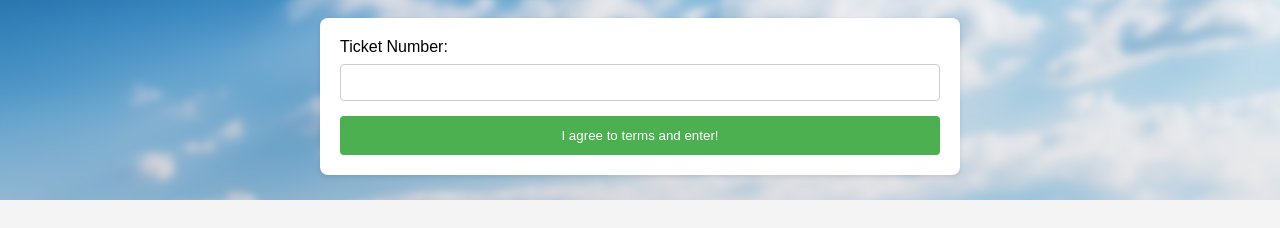
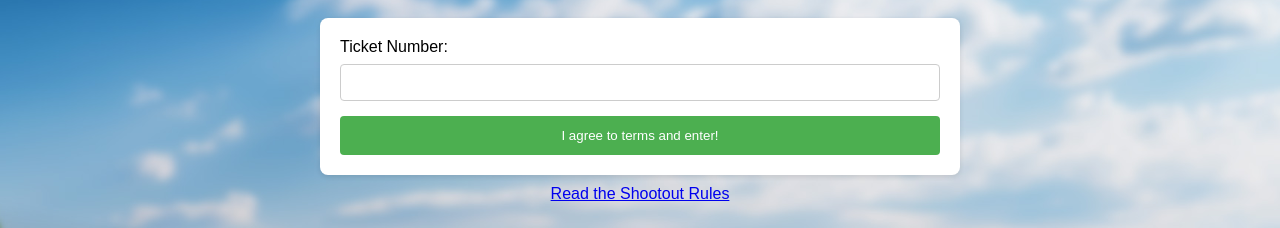
Before and after one commit to ringneck88/420FrontEnd, a website: page assets/index.html in a window 1280 px wide. Shown: the part 910-1138 px from the top of the page. Before the commit the page ends 1110 px from the top, so only its background shows below. Drawn offline with Linux system fonts and the light colour scheme.

Commit message:
Add link to shootout rules in index.html for easy access

```diff
--- a/assets/index.html
+++ b/assets/index.html
@@ -160,6 +160,9 @@
     <button type="submit">I agree to terms and enter!</button>
 </form>
 
+<!-- Add the link to shootoutRules.html here -->
+<a href="shootoutRules.html" style="display: block; text-align: center; margin-top: 10px;">Read the Shootout Rules</a>
+
 <div id="message"></div>
 <div id="fadeImages">
 	<img src="img/5000prize-big.png" class="fade-image" alt="Fade Image 1" style="width: 50%; position: absolute;">
@@ -182,7 +185,6 @@
 	.fade-image.active {
 		opacity: 1;
 	}
-</style>
 </style>
 
 <script>
```
